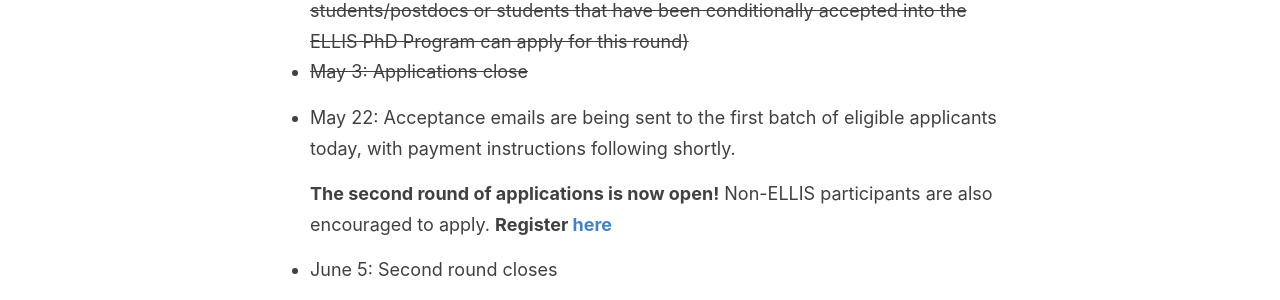
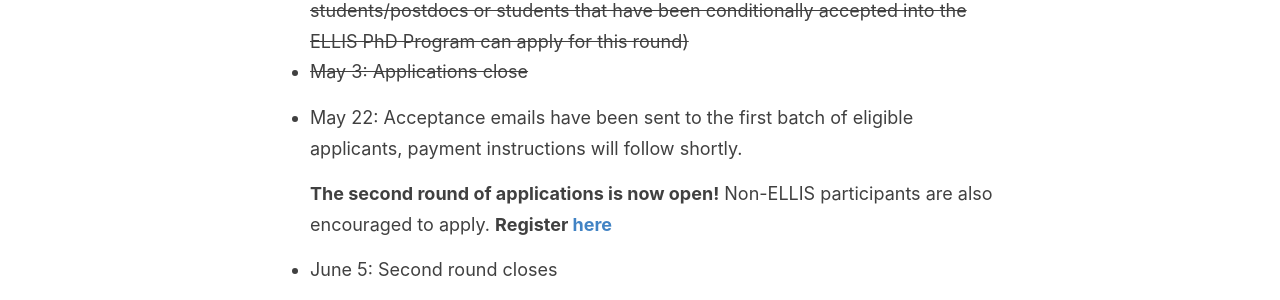
Before and after one commit to eds2024/eds2024.github.io, a Jekyll site: the page built from _pages/registration.md, in a window 1280 px wide. Shown: the part 724-1024 px from the top of the page. Built offline with Jekyll 4.4.1, drawn with Linux system fonts in a browser that asks for light colours.

Commit message:
Update registration.md

```diff
--- a/_pages/registration.md
+++ b/_pages/registration.md
@@ -12,7 +12,7 @@
 
 - <strike>May 3: Applications close</strike>
 
-- May 22: Acceptance emails are being sent to the first batch of eligible applicants today, with payment instructions following shortly.
+- May 22: Acceptance emails have been sent to the first batch of eligible applicants, payment instructions will follow shortly.
 
   <strong>The second round of applications is now open!</strong> Non-ELLIS participants are also encouraged to apply. <strong>Register <a href="https://eds2024.dakini-pco.com/registration-76.php">here</a></strong>
 
```
